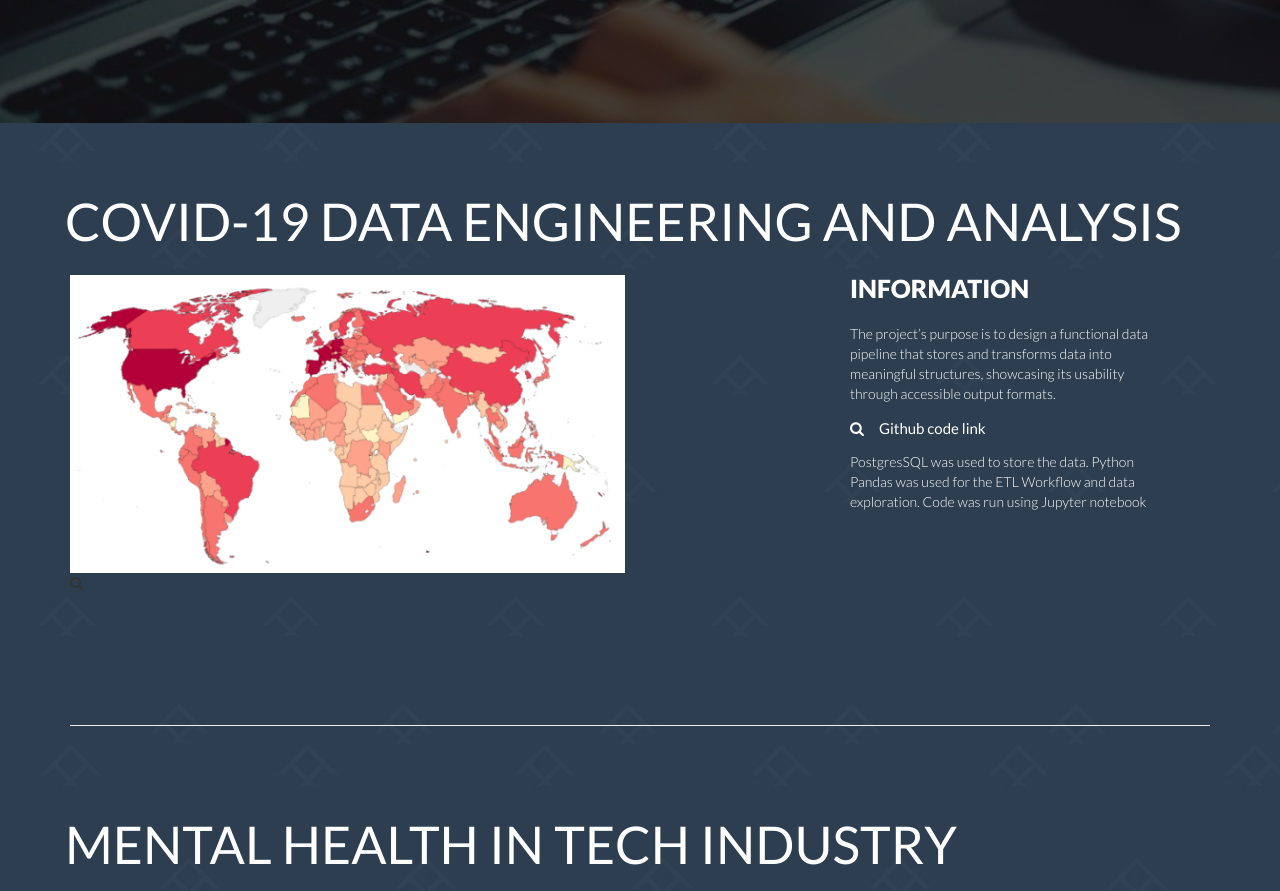
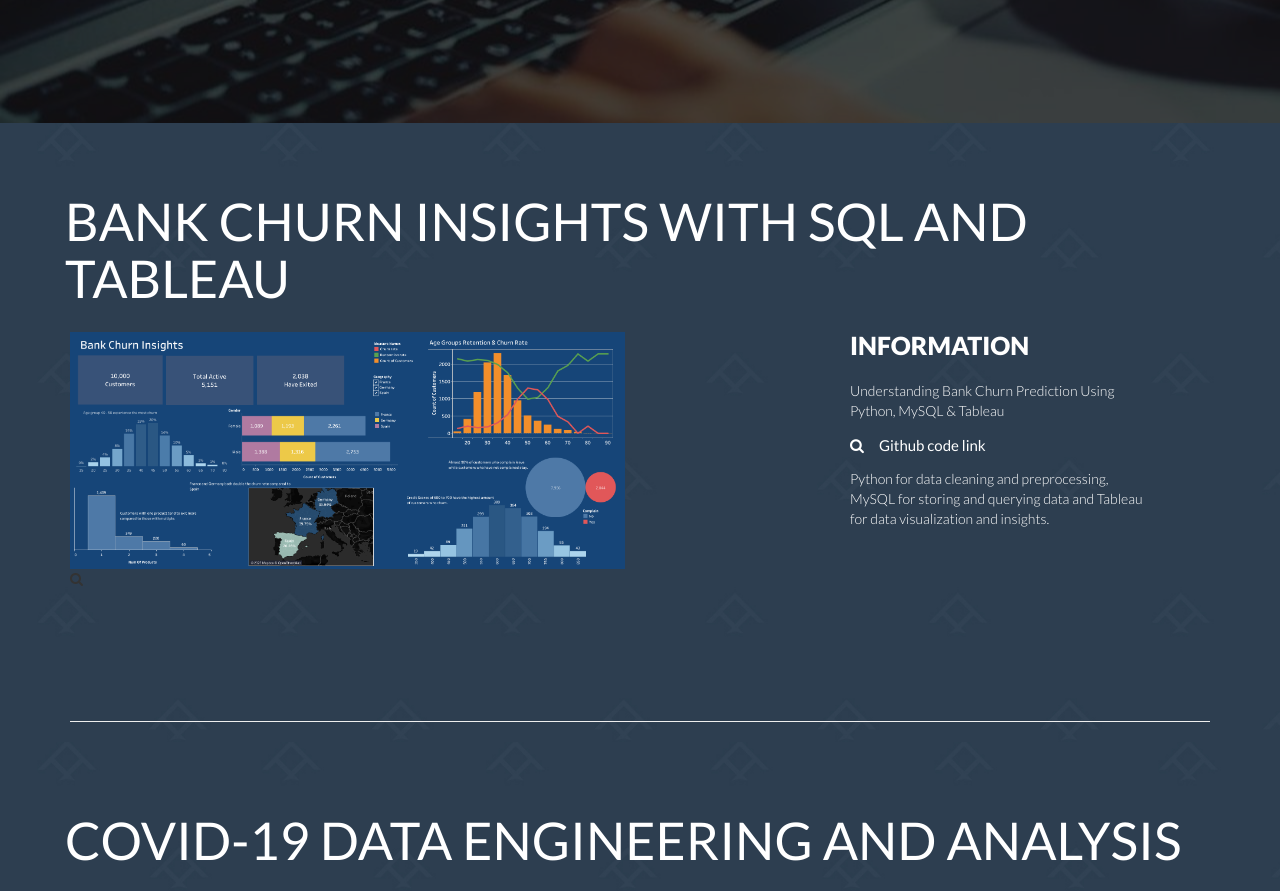
Before and after one commit to Keegawho198/Data_analyst-portfolio, a plain HTML site: page index.html in a window 1280 px wide. Shown: the part 584-1475 px from the top of the page. Drawn offline with Linux system fonts and the light colour scheme.

Commit message:
Update projects

```diff
--- a/index.html
+++ b/index.html
@@ -54,9 +54,10 @@
             <ul class="nav navmenu-nav">
               <li class="active"><a href="#header">Home</a></li>
               <!-- <li><a href="#">About Me</a></li> -->
+              <li><a href="#project-1">Project: Bank Churn Insights</a></li>
               <li><a href="#project0">Project: COVID-19 ETL</a></li>
               <li><a href="#project1">Project: Mental Health in Tech</a></li>
-              <li><a href="#project2">Project: Bank Churn Excel</a></li>
+              <li><a href="#project2">Project: Mini Bank Churn Excel</a></li>
               <li><a href="#project3">Project: Work and Wealth Insights</a></li>
               <li><a href="#project4">Project: Olympic Insights</a></li>
               <!-- <li><a href="#project5">Project: TO BE ADDED</a></li> -->
@@ -84,6 +85,52 @@
     </div>
   </div>
   <!-- Header Section End -->
+
+  <section class="projects" id="project-1">
+    <div class="container">
+      <div class="row">
+        <h1 class="section-title wow fadeInLeft animated" data-wow-delay=".1s">Bank Churn Insights With SQL and Tableau</h1>
+        <div class="col-sm-6 col-md-6 wow fadeInLeft animated" data-wow-delay=".7s">
+          <div class="input-group">
+            <a href="https://github.com/Keegawho198/bank-churn-10K"><img src="assets/project-screenshots/Main Dashboard.png">
+              <i class="fa fa-search"></i></a>
+
+          </div>
+
+
+
+
+        </div>
+        <div class="col-sm-4 col-md-4 col-md-offset-2 wow fadeInRight animated" data-wow-delay="1.4s">
+          <div class="address">
+            <h2>Information</h2>
+            <div class="projectDes">
+              <p> Understanding Bank Churn Prediction Using Python, MySQL & Tableau
+
+              </p>
+            </div>
+
+            <!-- use these for the links for each project -->
+            <ul class="contact-info">
+              <li><i class="fa fa-search link"></i><a class="link"
+                  href="https://github.com/Keegawho198/bank-churn-10K">Github code link</a></li>
+            </ul>
+
+            <div class="projectTech">
+              <p> Python for data cleaning and preprocessing,
+                MySQL for storing and querying data and
+                Tableau for data visualization and insights.
+              </p>
+            </div>
+
+          </div>
+        </div>
+      </div>
+      <hr>
+    </div>
+
+  </section>
+
 
   <section class="projects" id="project0">
     <div class="container">
@@ -400,7 +447,7 @@
               <li><i class="fa fa-linkedin"></i><a id="linken"
                   href="https://www.linkedin.com/in/keegan-nair-7670b0190/">LinkedIn</a></li>
               <li><i class="fa fa-github"></i><a id="githubLink" href="https://github.com/Keegawho198">Github</a></li>
-              <li><i class="fa fa-user"></i><a id="ResumeLink" href="assets/img/Resume PDF Keegan Nair Data Analytics 2025.pdf">Resume</a></li>
+              <li><i class="fa fa-user"></i><a id="ResumeLink" href="assets/img/Resume Keegan Nair Data Analytics 2025.docx.pdf">Resume</a></li>
             </ul>
 
           </div>
```
Also changed, not shown: assets/project-screenshots/Main Dashboard.png (added), 2 other files.
